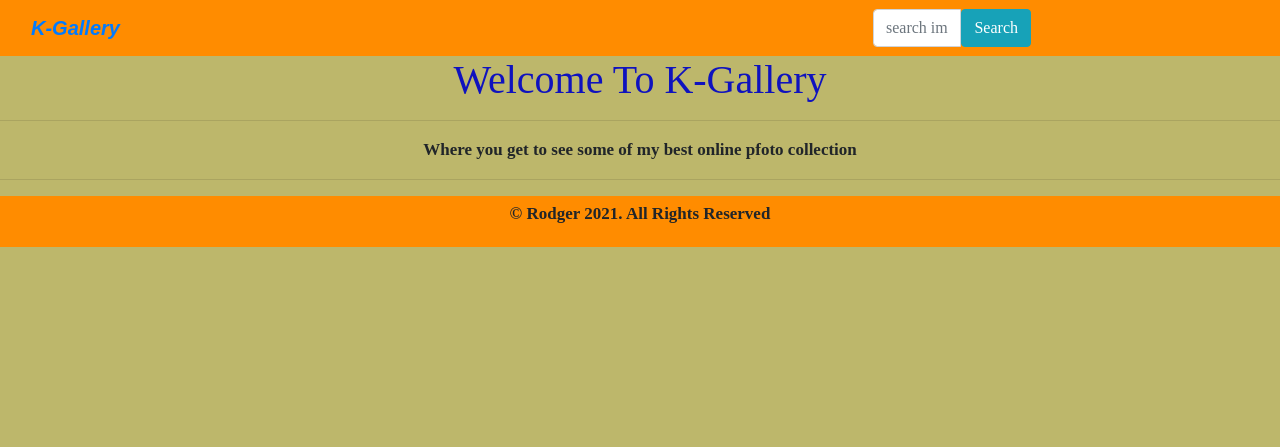
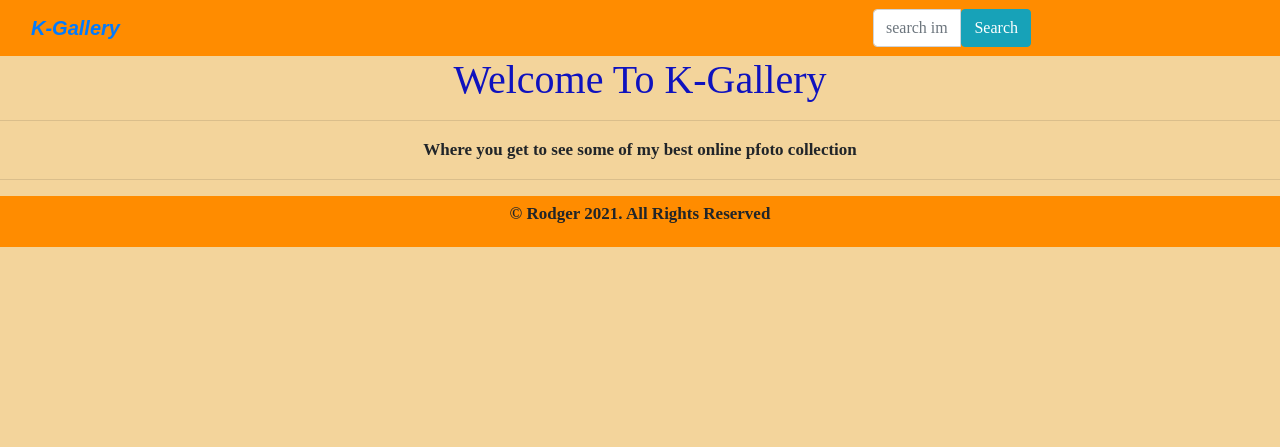
Before and after one commit to Mnubi/K-Gallery, a Django app: page / in a window 1280 px wide. Shown: the top 447 px of the page. Run offline with Django 3.2, Linux system fonts and the light colour scheme; data that the repository does not hold is empty; some libraries are stand-ins or nearby versions; some web fonts are replaced.

Commit message:
changed background color of the application

```diff
--- a/static/css/basegallery.css
+++ b/static/css/basegallery.css
@@ -6,7 +6,7 @@ h1
   color: rgb(15, 18, 190);
 }
 body{
-  background-color: darkkhaki;
+  background-color: rgb(243, 212, 155);
   font-family: 'BioRhyme', serif;
   font-family: 'Zen Antique', serif;
   font-size: 17px;
```
